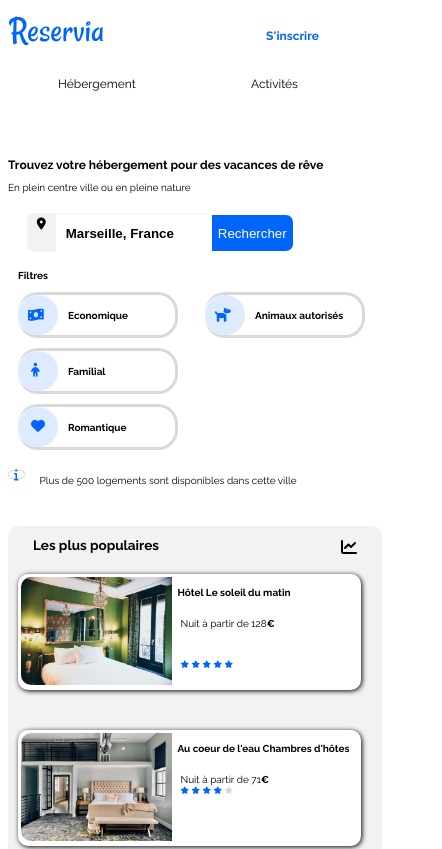
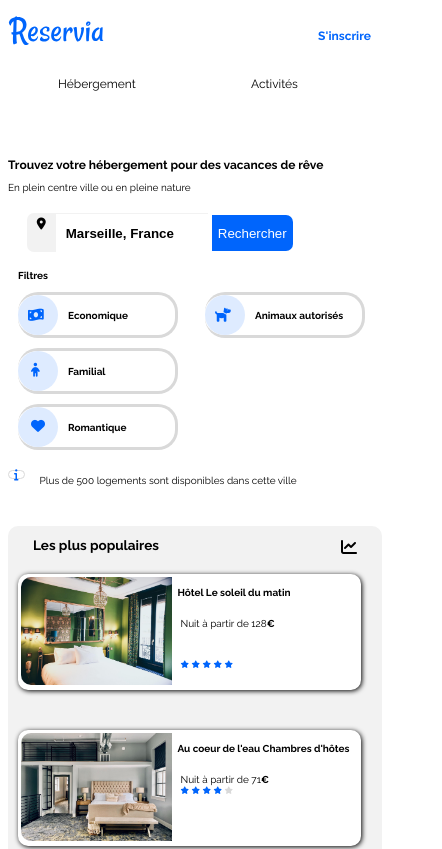
Before and after one commit to skitamo/AmauryLeMeur_2_11122020, a plain HTML site: page index.html in a window 390 px wide. Shown: the top 849 px of the page, 442 px wide, since content can reach past the window. Drawn offline with Linux system fonts and the light colour scheme.

Commit message:
Correction Bug Mobile

```diff
--- a/style_mobile.css
+++ b/style_mobile.css
@@ -10,7 +10,7 @@
 	{
 		position: absolute;
 		top: 25px;
-		left: 195px;
+		left: 247px;
 	}
 
 	#inscrire p
```
